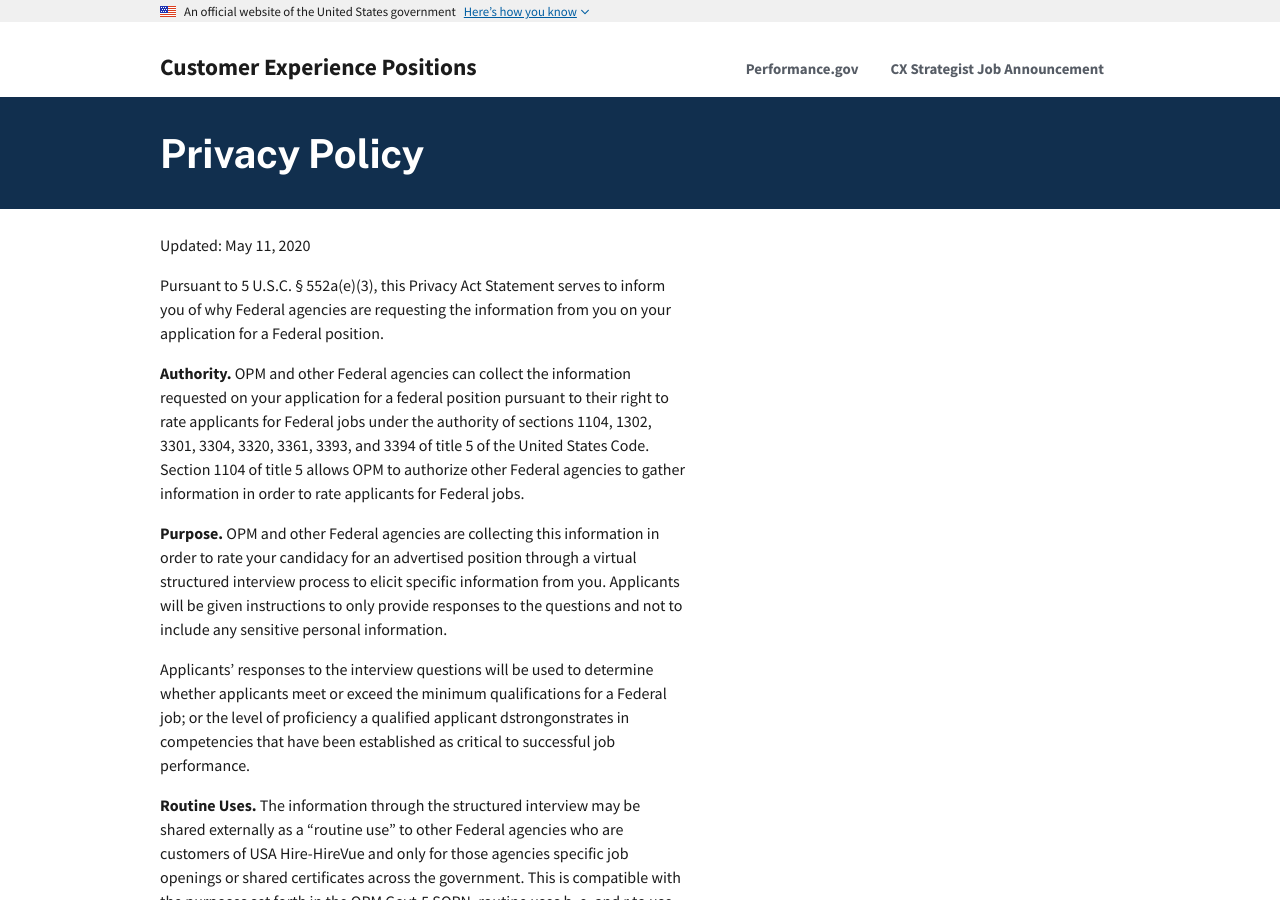
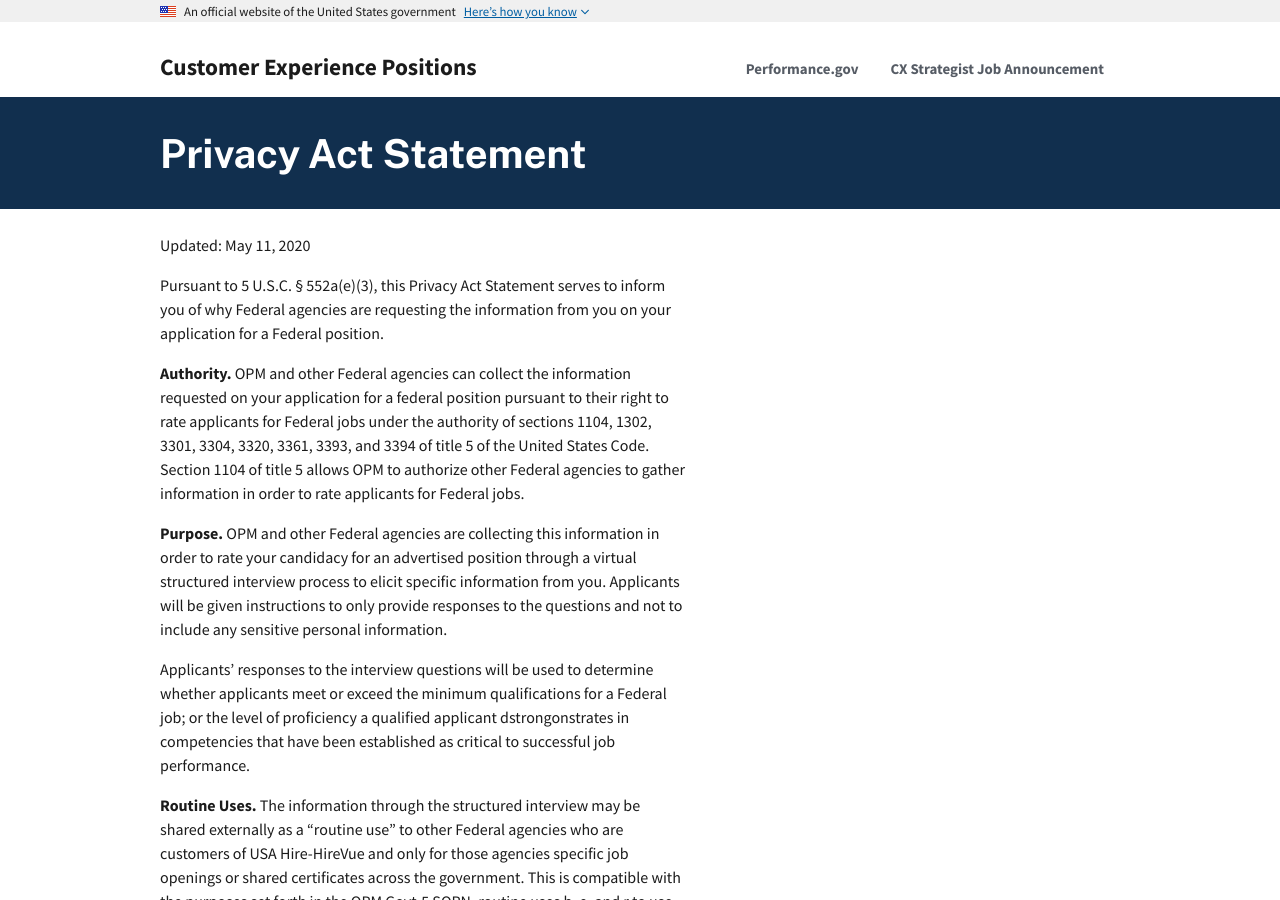
Before and after one commit to usds/SME-QA-Website, a Jekyll site: the page built from pages/actions/govwide-cx-info/privacy.html, in a window 1280 px wide and 900 px high. Built offline with Jekyll 4.4.1, drawn with Linux system fonts in a browser that asks for light colours.

Commit message:
Update pages/actions/govwide-cx-info/privacy.html

```diff
--- a/pages/actions/govwide-cx-info/privacy.html
+++ b/pages/actions/govwide-cx-info/privacy.html
@@ -9,7 +9,7 @@
 <section class="usa-hero smeqa-cx__hero" aria-label="Introduction">
   <div class="grid-container">
     <h1>
-      Privacy Policy
+      Privacy Act Statement
     </h1>
   </div>
 </section>
```
